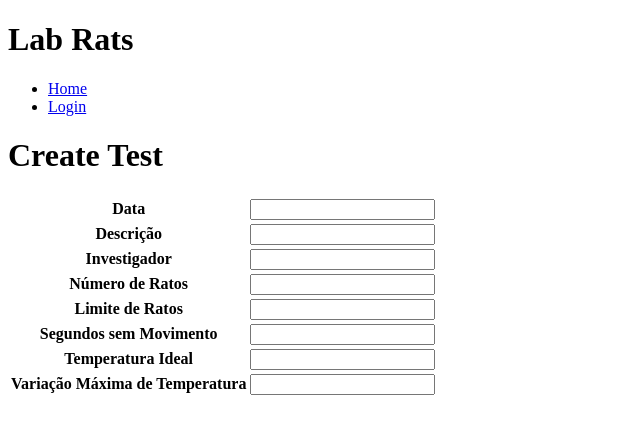
After one commit to rodrigotimoteo/PISID, a PHP site: page /criarExperiencia.php in a window 1280 px wide. The commit adds this page. Shown: the top 434 px of the page, without its empty margins (0-640 px from the left). Run offline with PHP 8.4, Linux system fonts and the light colour scheme.

Commit message:
Added new pages as well as filled temporary content. Basic page implementation

```diff
--- /dev/null
+++ b/php/criarExperiencia.php
@@ -0,0 +1,72 @@
+<?php
+
+
+?>
+
+<!DOCTYPE html>
+<html lang="en">
+<head>
+    <meta charset="UTF-8">
+    <title>LoginPagePISID</title>
+    <!--        <link href="https://cdn.jsdelivr.net/npm/tailwindcss@2.2.16/dist/tailwind.min.css" rel="stylesheet">-->
+</head>
+
+<body class="bg-gray-200">
+<header class="bg-green-500 text-white p-6 border-b-4 border-orange-500">
+    <div class="container mx-auto flex justify-between items-center">
+        <h1 class="font-bold">Lab Rats</h1>
+        <nav>
+            <ul class="flex">
+                <li class="mr-6"><a href="#" class="text-white uppercase">Home</a></li>
+                <li class="mr-6"><a href="#" id="loginBtn" class="text-orange-500 font-bold uppercase">Login</a></li>
+            </ul>
+        </nav>
+    </div>
+</header>
+
+<div class="container">
+    <h1>Create Test</h1>
+    <table>
+        <tr>
+            <th>Data</th>
+            <td><input type="text" id="data" name="data"></td>
+        </tr>
+        <tr>
+            <th>Descrição</th>
+            <td><input type="text" id="descricao" name="descricao"></td>
+        </tr>
+        <tr>
+            <th>Investigador</th>
+            <td><input type="text" id="investigador" name="investigador"></td>
+        </tr>
+        <tr>
+            <th>Número de Ratos</th>
+            <td><input type="number" id="num_ratos" name="num_ratos"></td>
+        </tr>
+        <tr>
+            <th>Limite de Ratos</th>
+            <td><input type="number" id="limite_ratos" name="limite_ratos"></td>
+        </tr>
+        <tr>
+            <th>Segundos sem Movimento</th>
+            <td><input type="number" id="segundos_sem_movimento" name="segundos_sem_movimento"></td>
+        </tr>
+        <tr>
+            <th>Temperatura Ideal</th>
+            <td><input type="number" id="temp_ideal" name="temp_ideal"></td>
+        </tr>
+        <tr>
+            <th>Variação Máxima de Temperatura</th>
+            <td><input type="number" id="var_max_temp" name="var_max_temp"></td>
+        </tr>
+    </table>
+</div>
+
+<script>
+    function openProfileMenu() {
+        // Define your profile dropdown menu logic here
+    }
+</script>
+
+</body>
+</html>
```
Also changed, not shown: php/listaExperiencias.php (added, +32 -0 lines), php/login.php (+27 -19 lines).
